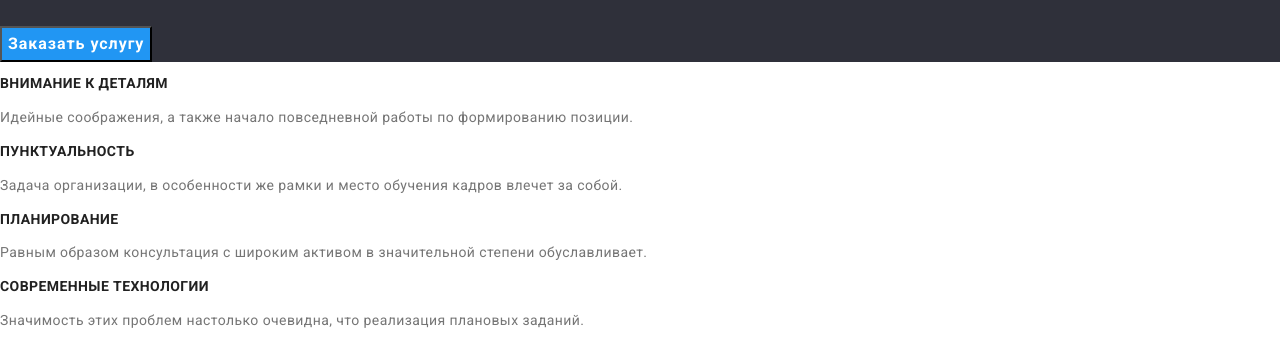
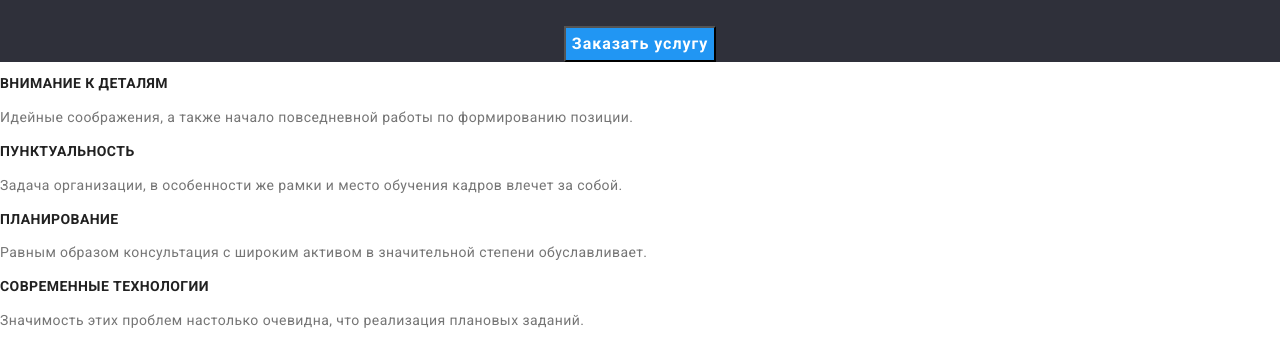
Before and after one commit to TominAd/goit-markup-hw-02, a plain HTML site: page index.html in a window 1280 px wide. Shown: the part 290-646 px from the top of the page. Drawn offline with nearby package versions, Linux system fonts and the light colour scheme.

Commit message:
button-margin

```diff
--- a/css/style.css
+++ b/css/style.css
@@ -93,9 +93,7 @@ a {
     color: var(--accent-color);
 }
 /* site-nav mail */
-/* .site-nav-mail .info {
-    color: var(--title-text-color);
-} */
+
 .contact-link {
     font-weight: 500;
     font-size: 14px;
@@ -130,6 +128,7 @@ a {
     text-align: center;
     letter-spacing: 0.06em;
     cursor: pointer;
+    margin: 0 auto;
     color: var(--white-color);
     background-color: var(--accent-color);
 }
```
